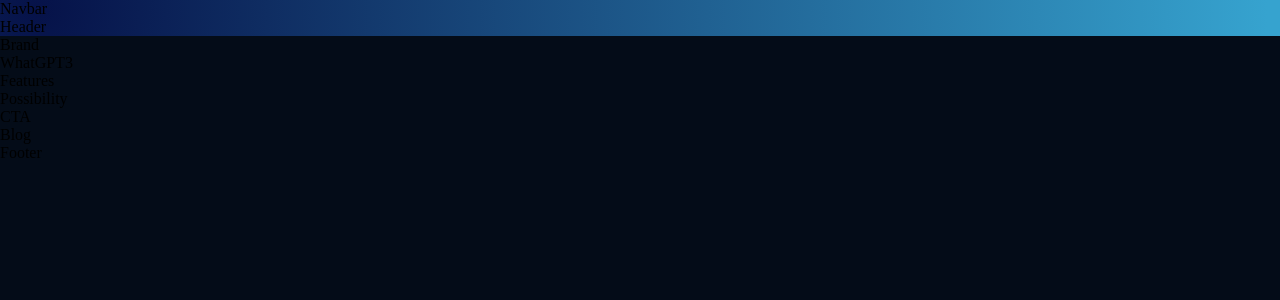
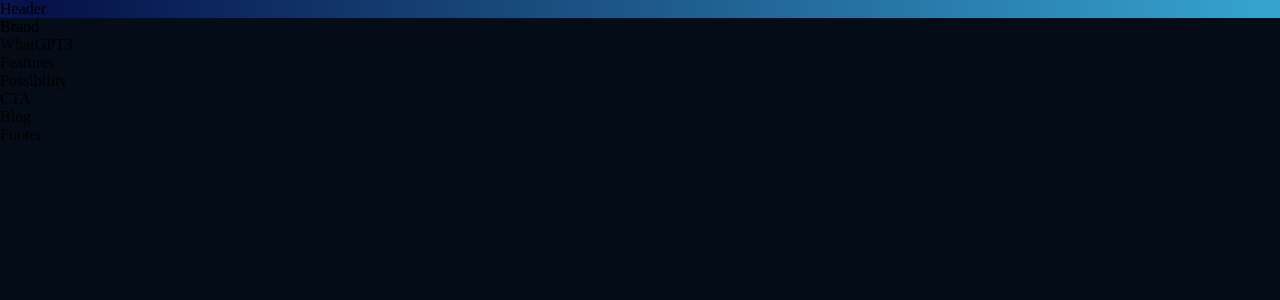
Before and after one commit to GBlackwell1/Portfolio, a React (Create React App) app: page / in a window 1280 px wide. Shown: the top 300 px of the page. Built offline with nearby package versions, Linux system fonts and the light colour scheme.

Commit message:
css again :)

```diff
--- a/src/components/navbar/Navbar.jsx
+++ b/src/components/navbar/Navbar.jsx
@@ -1,9 +1,17 @@
 import React from 'react'
 import "./navbar.css";
+import { RiMenu3Line ,RiCloseLin } from 'react-icons/ri';
+
+// BEM -> Block Element Modifier
+// naming convention
 
 const Navbar = () => {
   return (
-    <div>Navbar</div>
+    <div className="gpt3__navbar">
+      <div className="gpt3__navbar-links">
+
+      </div>
+    </div>
   )
 }
 
```
